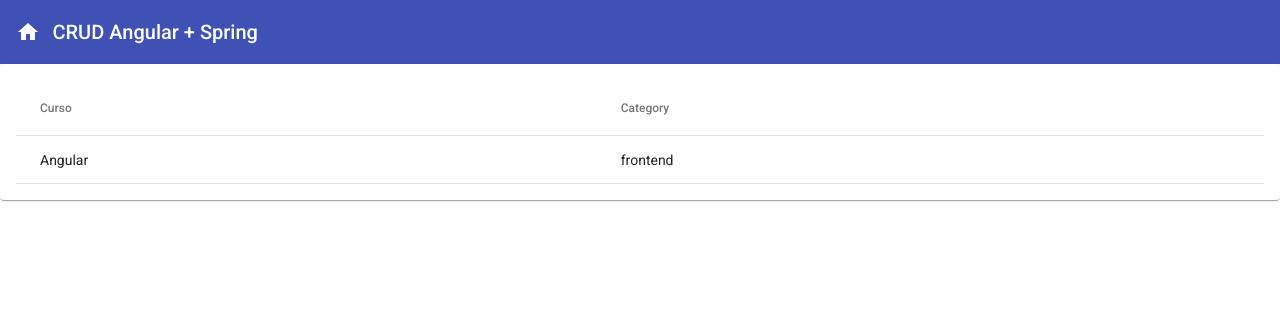
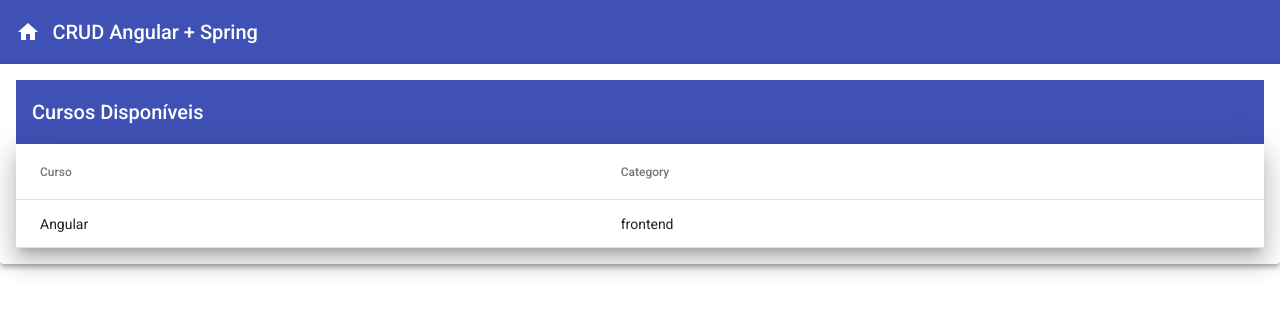
Before and after one commit to GiselleBarbosa/angular-crud-curso-loiane, an Angular app: page /courses in a window 1280 px wide. Shown: the top 312 px of the page. Built offline with nearby package versions, Linux system fonts and the light colour scheme.

Commit message:
feat: created courses service

```diff
--- a/src/app/courses/courses.module.ts
+++ b/src/app/courses/courses.module.ts
@@ -3,7 +3,7 @@ import { CommonModule } from '@angular/common';
 
 import { CoursesRoutingModule } from './courses-routing.module';
 import { CoursesComponent } from './courses/courses.component';
-import { AngularMaterialModule } from "../angular-material/angular-material.module";
+import { AngularMaterialModule } from "../shared/angular-material.module";
 
 
 @NgModule({
--- a/src/app/courses/courses/courses.component.html
+++ b/src/app/courses/courses/courses.component.html
@@ -1,5 +1,10 @@
-<mat-card>
-  <table mat-table [dataSource]="courses">
+<mat-card class="mat-elevation-z4">
+
+  <mat-toolbar color="primary">
+    Cursos Disponíveis
+  </mat-toolbar>
+
+  <table mat-table [dataSource]="courses" class="mat-elevation-z15">
     <!-- Name Column -->
     <ng-container matColumnDef="name">
       <th mat-header-cell *matHeaderCellDef> Curso </th>
--- a/src/app/courses/courses/courses.component.ts
+++ b/src/app/courses/courses/courses.component.ts
@@ -1,5 +1,6 @@
 import { Component, OnInit } from '@angular/core';
 import { Course } from "../model/course";
+import { CoursesService } from '../services/courses.service';
 
 @Component({
   selector: 'app-courses',
@@ -8,16 +9,13 @@ import { Course } from "../model/course";
 })
 export class CoursesComponent implements OnInit {
 
-  courses: Course[] = [
-    { _id: '1', name: 'Angular', category: 'frontend'}
-  ];
+  courses: Course[] = [];
   displayedColumns = ['name', 'category']; // lista de colunas a serem exibidas
 
-
-  constructor() {
-    // this.courses = []; // alternativa para inicializar a tipagem da variavel
+  constructor(private CoursesService: CoursesService) {
   }
 
   ngOnInit(): void {
+    this.courses = this.CoursesService.list();
   }
 }
--- /dev/null
+++ b/src/app/courses/services/courses.service.ts
@@ -0,0 +1,18 @@
+import { HttpClient } from '@angular/common/http';
+import { Injectable } from '@angular/core';
+
+import { Course } from "../model/course";
+
+@Injectable({
+  providedIn: 'root'
+})
+export class CoursesService {
+
+  constructor(private http: HttpClient) { }
+
+  list(): Course[] {
+    return [
+      { _id: '1', name: 'Angular', category: 'frontend' }
+    ];
+  }
+}
--- a/src/app/angular-material/angular-material.module.ts
+++ b/src/app/shared/angular-material.module.ts
@@ -1,5 +1,4 @@
-import { CdkTableModule } from "@angular/cdk/table";
-import { CommonModule } from '@angular/common';
+import { OverlayModule } from '@angular/cdk/overlay';
 import { NgModule } from '@angular/core';
 import { MatButtonModule } from '@angular/material/button';
 import { MatCardModule } from '@angular/material/card';
@@ -10,8 +9,8 @@ import { MatSelectModule } from '@angular/material/select';
 import { MatTableModule } from "@angular/material/table";
 import { MatToolbarModule } from '@angular/material/toolbar';
 
-
-const materialImportsModule = [
+@NgModule({
+  exports: [
     MatInputModule,
     MatFormFieldModule,
     MatCardModule,
@@ -19,20 +18,9 @@ const materialImportsModule = [
     MatSelectModule,
     MatToolbarModule,
     MatIconModule,
-  CdkTableModule,
     MatTableModule,
-  MatCardModule
-];
-
-
-@NgModule({
-  declarations: [],
-  imports: [
-    CommonModule,
-    ...materialImportsModule
-  ],
-  exports: [
-    ...materialImportsModule
+    MatCardModule,
+    OverlayModule
   ]
 })
 export class AngularMaterialModule { }
```
Also changed, not shown: src/app/app.module.ts (+6 -3 lines), 1 other file (tests, documents, lock files or other folders). Lines whose indentation alone changed are shown as unchanged.
